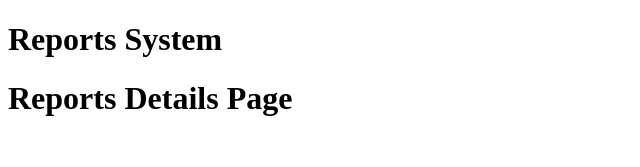
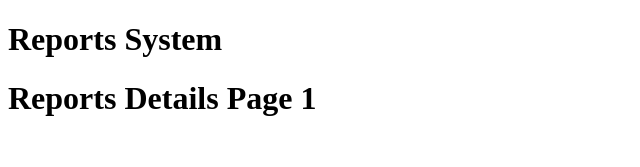
Before and after one commit to jawadmaani/reports-system, a Next.js app in the folder reports-system/: page /reports/1 in a window 1280 px wide. Shown: the top 167 px of the page, without its empty margins (0-640 px from the left). Built offline with nearby package versions, Linux system fonts and the light colour scheme.

Commit message:
feat: setup React Query with providers architecture

```diff
--- a/reports-system/src/app/layout.tsx
+++ b/reports-system/src/app/layout.tsx
@@ -1,4 +1,5 @@
 import { ReactNode } from "react";
+import Providers from "./providers";
 
 interface RootLayoutProps {
   children: ReactNode;
@@ -9,7 +10,7 @@ const RootLayout = ({ children }: RootLayoutProps) => {
     <html lang="en">
       <body>
         <h1>Reports System</h1>
-        {children}
+        <Providers> {children}</Providers>
       </body>
     </html>
   );
--- /dev/null
+++ b/reports-system/src/app/providers.tsx
@@ -0,0 +1,14 @@
+"use client";
+
+import { ReactNode, useState } from "react";
+import { QueryClient, QueryClientProvider } from "@tanstack/react-query";
+
+const Providers = ({ children }: { children: ReactNode }) => {
+  const [queryClient] = useState(() => new QueryClient());
+
+  return (
+    <QueryClientProvider client={queryClient}>{children}</QueryClientProvider>
+  );
+};
+
+export default Providers;
--- a/reports-system/src/app/reports/[reportSlug]/page.tsx
+++ b/reports-system/src/app/reports/[reportSlug]/page.tsx
@@ -1,5 +1,9 @@
-const ReportsDetailsPage = () => {
-  return <h1>Reports Details Page</h1>;
+interface ReportsDetailsPageProps {
+  params: { reportSlug: string };
+}
+
+const ReportsDetailsPage = ({ params }: ReportsDetailsPageProps) => {
+  return <h1>Reports Details Page {params.reportSlug}</h1>;
 };
 
 export default ReportsDetailsPage;
```
Also changed, not shown: reports-system/package.json (+5 -4 lines), 1 other file (tests, documents, lock files or other folders).
